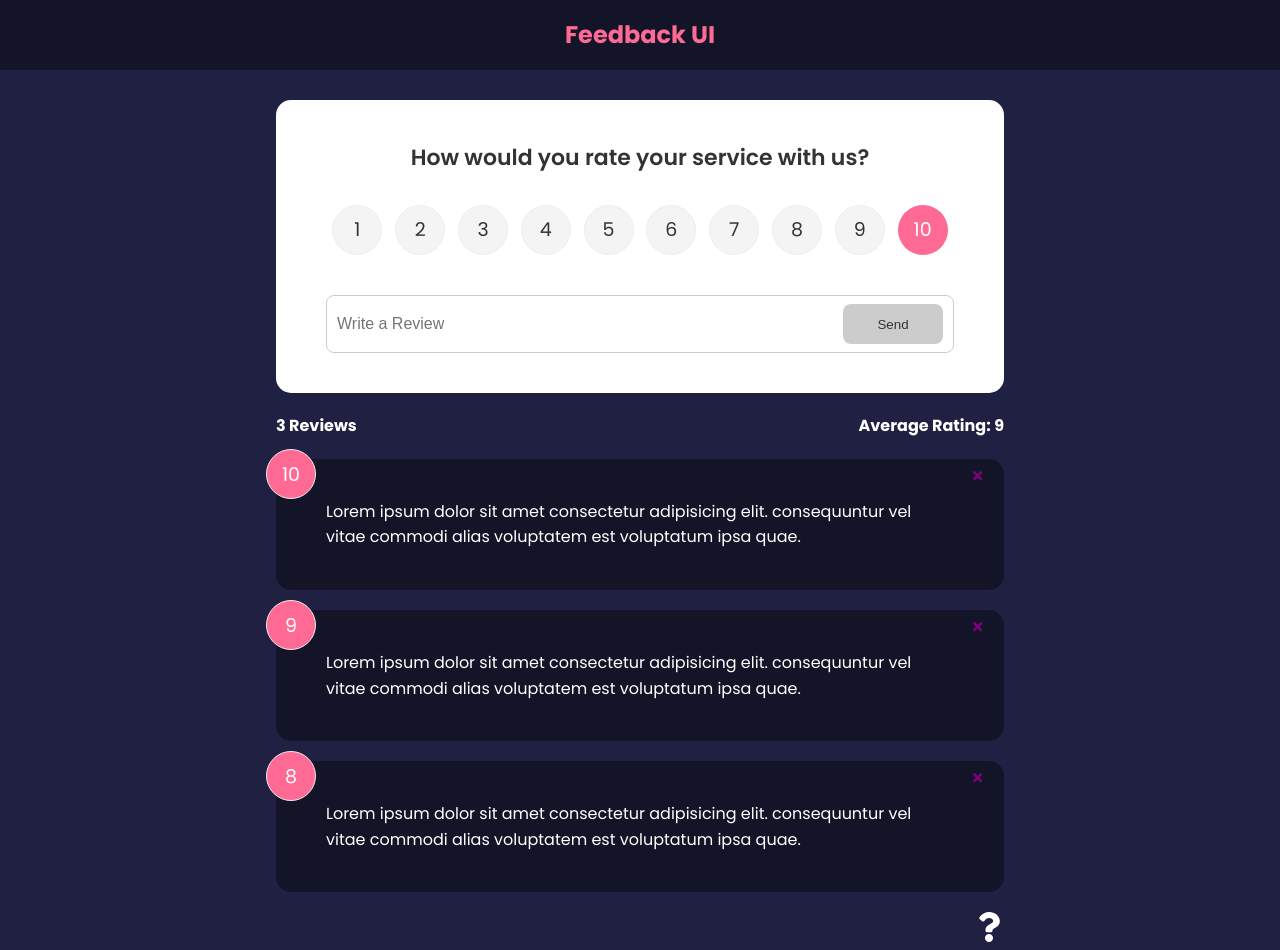
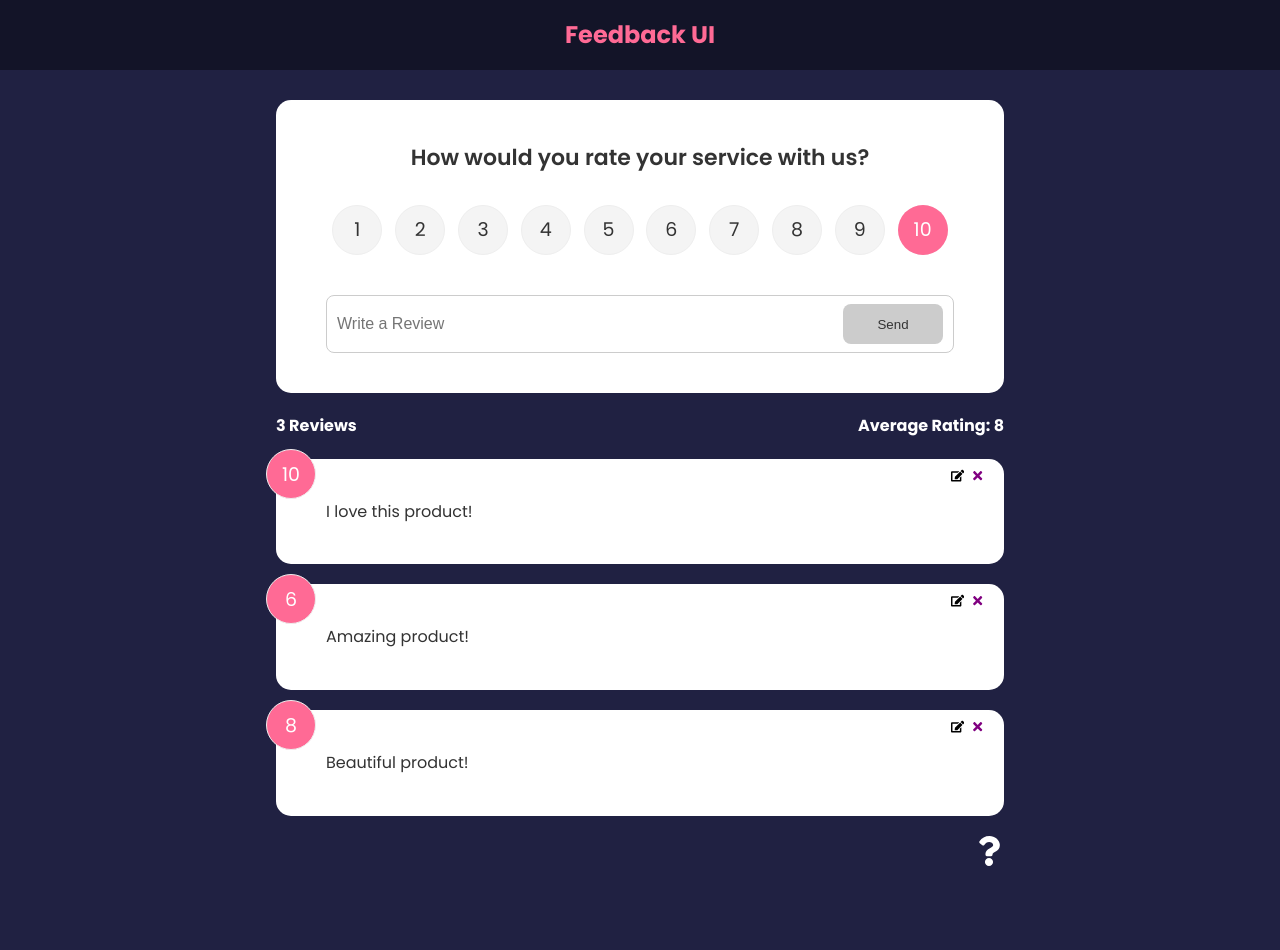
Before and after one commit to AmaraFinbarrs/feedback-app, a React (Create React App) app: page / in a window 1280 px wide. After the commit the page ends 873 px from the top, so only its background shows below. Built offline with nearby package versions, Linux system fonts and the light colour scheme.

Commit message:
Use Context API to manage app's states

```diff
--- a/src/App.js
+++ b/src/App.js
@@ -1,6 +1,4 @@
-import { v4 as uuidv4 } from "uuid"
 import { BrowserRouter as Router, Routes, Route } from "react-router-dom"
-import { useState } from "react"
 import Header from "./components/Header"
 import FeedbackList from "./components/FeedbackList"
 import FeedbackStats from "./components/FeedbackStats"
@@ -8,21 +6,12 @@
 import FeedbackData from "./data/FeedbackData"
 import AboutPage from "./pages/AboutPage"
 import AboutIconLink from "./components/AboutIconLink"
+import { FeedbackProvider } from "./context/FeedbackContext"
 
 function App(){
-  const [feedback, setFeedback] = useState(FeedbackData)
-
-  const deleteFeedback = (id) => {
-    if (window.confirm("Are you sure you want to delete this feedback?")) {
-      setFeedback(feedback.filter((item) => item.id !== id))
-    }
-  }
-  const addFeedback = (newFeedback) => {
-    newFeedback.id = uuidv4()
-    setFeedback([newFeedback,...feedback])
-  }
 
   return (
+    <FeedbackProvider>
       <Router>
         <Header />
         <div className="container">
@@ -31,13 +20,10 @@
               path="/"
               element={
                 <>
-                <FeedbackForm handleAdd={addFeedback} />
-                <FeedbackStats feedback={feedback} />
-                <FeedbackList
-                  feedback={feedback}
-                  handleDelete={deleteFeedback}
-                />
-                <AboutIconLink />
+                  <FeedbackForm/>
+                  <FeedbackStats/>
+                  <FeedbackList/>
+                  <AboutIconLink/>
                 </>
               }
             />
@@ -45,6 +31,7 @@
           </Routes>
         </div>
       </Router>
+    </FeedbackProvider>
   )
 }
 
--- a/src/components/AboutIconLink.jsx
+++ b/src/components/AboutIconLink.jsx
@@ -4,7 +4,7 @@
 
 function AboutIconLink() {
   return (
-    <div class="about-link">
+    <div className="about-link">
         <Link to="/about">
             <FaQuestion size={30} />
         </Link>
--- a/src/components/FeedbackForm.jsx
+++ b/src/components/FeedbackForm.jsx
@@ -1,14 +1,24 @@
-import PropTypes from 'prop-types'
-import { useState } from 'react'
+import { useState, useContext, useEffect } from 'react'
 import Card from './shared/Card'
 import Button from './shared/Button'
 import RatingSelect from './RatingSelect'
+import FeedbackContext from '../context/FeedbackContext'
 
-function FeedbackForm({handleAdd}) {
+function FeedbackForm() {
   const [text, setText] = useState("")
   const [message, setMessage] = useState("")
   const [rating, setRating] = useState(10)
   const [btnDisabled, setBtnDisabled] = useState(true)
+
+  const {addFeedback, feedbackEdit, updateFeedback} = useContext(FeedbackContext)
+
+  useEffect(() => {
+    if (feedbackEdit.edit){
+      setBtnDisabled(false)
+      setText(feedbackEdit.item.text)
+      setRating(feedbackEdit.item.rating)
+    }
+  }, [feedbackEdit])
 
   const handleTextChange = (e) => {
     if (text === "") {
@@ -31,7 +41,7 @@
             text,
             rating
         }
-        handleAdd(newFeedback)
+        feedbackEdit.edit ? updateFeedback(feedbackEdit.item.id, newFeedback) : addFeedback(newFeedback)
         setText('')
     }
   }
@@ -57,8 +67,4 @@
   )
 }
 
-FeedbackForm.propTypes = {
-
-}
-
 export default FeedbackForm
--- a/src/components/FeedbackItem.jsx
+++ b/src/components/FeedbackItem.jsx
@@ -1,13 +1,20 @@
-import { FaTimes } from "react-icons/fa"
+import { FaTimes, FaEdit } from "react-icons/fa"
+import { useContext } from "react"
 import PropTypes from "prop-types"
 import Card from "./shared/Card"
+import FeedbackContext from "../context/FeedbackContext"
 
-function FeedbackItem({item, handleDelete}) {
+function FeedbackItem({item}) {
+  const {deleteFeedback, editFeedback} = useContext(FeedbackContext)
+
   return (
-    <Card reverse={true}>
+    <Card >
       <div className="num-display">{item.rating}</div>
-      <button onClick={() => handleDelete(item.id)} className="close">
+      <button onClick={() => deleteFeedback(item.id)} className="close">
         <FaTimes color="purple"/>
+      </button>
+      <button onClick={() => editFeedback(item)} className="edit">
+        <FaEdit colour="purple"/>
       </button>
       <div className="text-display">{item.text} </div>
     </Card>
--- a/src/components/FeedbackList.jsx
+++ b/src/components/FeedbackList.jsx
@@ -1,8 +1,11 @@
-import PropTypes from "prop-types"
 import FeedbackItem from "./FeedbackItem"
 import { motion, AnimatePresence } from "framer-motion"
+import { useContext } from "react"
+import FeedbackContext from "../context/FeedbackContext"
 
-function FeedbackList({feedback, handleDelete}) {
+function FeedbackList() {
+  const {feedback} = useContext(FeedbackContext)
+
   if (!feedback || feedback.length === 0) {
     return <div>No feedback available</div>
   }
@@ -18,7 +21,6 @@
             <FeedbackItem
               key={item.id}
               item={item}
-              handleDelete= {handleDelete}
             />
           </motion.div>
         ))}
@@ -26,21 +28,6 @@
     </div>
   )
 
-  // return (
-  //   <div className="feedback-list">
-  //       {feedback.map((item) => (
-  //         <FeedbackItem
-  //           key={item.id}
-  //           item={item}
-  //           handleDelete= {handleDelete}
-  //         />
-  //       ))}
-  //   </div>
-  // )
-}
-
-FeedbackList.propTypes = {
-  feedback: PropTypes.array.isRequired,
 }
 
 export default FeedbackList
--- a/src/components/FeedbackStats.jsx
+++ b/src/components/FeedbackStats.jsx
@@ -1,18 +1,16 @@
-import PropTypes from 'prop-types'
+import { useContext } from 'react'
+import FeedbackContext from '../context/FeedbackContext'
 
-function FeedbackStats({feedback}) {
+function FeedbackStats() {
+  const {feedback} = useContext(FeedbackContext)
   let average = (feedback.reduce((total, item) => total + item.rating, 0) / feedback.length).toFixed(1).replace(/\.0$/, "")
 
   return (
     <div className="feedback-stats">
-      <h4> {feedback.length} Reviews</h4>
+      <h4>{feedback.length} {feedback.length === 1 ? " Review" : " Reviews"}</h4>
       <h4>Average Rating: {isNaN(average) ? 0 : average}</h4>
     </div>
   )
 }
 
-FeedbackStats.propTypes = {
-  feedback: PropTypes.array.isRequired,
-}
-
 export default FeedbackStats
--- a/src/components/RatingSelect.jsx
+++ b/src/components/RatingSelect.jsx
@@ -1,15 +1,21 @@
-import React from 'react'
-import { useState } from 'react'
-import PropTypes from 'prop-types'
-
+import { useState, useContext, useEffect } from 'react'
+import FeedbackContext from '../context/FeedbackContext'
 
 function RatingSelect({select}) {
   const [selected, setSelected] = useState(10)
+
+  const {feedbackEdit} = useContext(FeedbackContext)
 
   const handleChange = (e) => {
     setSelected(+e.currentTarget.value)
     select(+e.currentTarget.value)
   }
+
+  useEffect(() => {
+    if (feedbackEdit.edit){
+      setSelected(feedbackEdit.item.rating)
+    }
+  },[feedbackEdit] )
 
   return (
     <ul className='rating'>
@@ -127,8 +133,4 @@
   )
 }
 
-RatingSelect.propTypes = {
-
-}
-
 export default RatingSelect
--- /dev/null
+++ b/src/context/FeedbackContext.js
@@ -0,0 +1,75 @@
+import { createContext, useState } from 'react';
+import { v4 as uuidv4 } from "uuid"
+
+const FeedbackContext = createContext();
+
+export const FeedbackProvider = ({ children }) => {
+  const [feedback, setFeedback] = useState([
+    {
+        id: 1,
+        text: 'I love this product!',
+        rating: 10
+    },
+    {
+        id: 2,
+        text: 'Amazing product!',
+        rating: 6
+    },
+    {
+        id: 3,
+        text: 'Beautiful product!',
+        rating: 8
+    }
+  ]);
+
+  const [feedbackEdit, setFeedbackEdit] = useState({
+    item: {},
+    edit: false,
+  })
+
+  // Delete feedback
+  const deleteFeedback = (id) => {
+    if (window.confirm("Are you sure you want to delete this feedback?")) {
+      setFeedback(feedback.filter((item) => item.id !== id))
+    }
+  }
+
+  // Add feedback
+  const addFeedback = (newFeedback) => {
+    newFeedback.id = uuidv4()
+    setFeedback([newFeedback,...feedback])
+  }
+
+  // Edit feedback
+  const editFeedback = (item) => {
+    setFeedbackEdit({
+      item,
+      edit: true
+    })
+  }
+
+  // Update feedback
+  const updateFeedback = (id, newFeedback) => {
+    setFeedback(feedback.map((item) => item.id === id ? {id, ...item, ...newFeedback} : item))
+    setFeedbackEdit({
+      item: {},
+      edit: false
+    })
+  }
+
+  return (
+    <FeedbackContext.Provider
+        value={{ feedback,
+         deleteFeedback,
+         addFeedback,
+         editFeedback,
+         feedbackEdit,
+         updateFeedback
+        }}
+    >
+        {children}
+    </FeedbackContext.Provider>
+  );
+}
+
+export default FeedbackContext;
```
Lines whose indentation alone changed are shown as unchanged.
